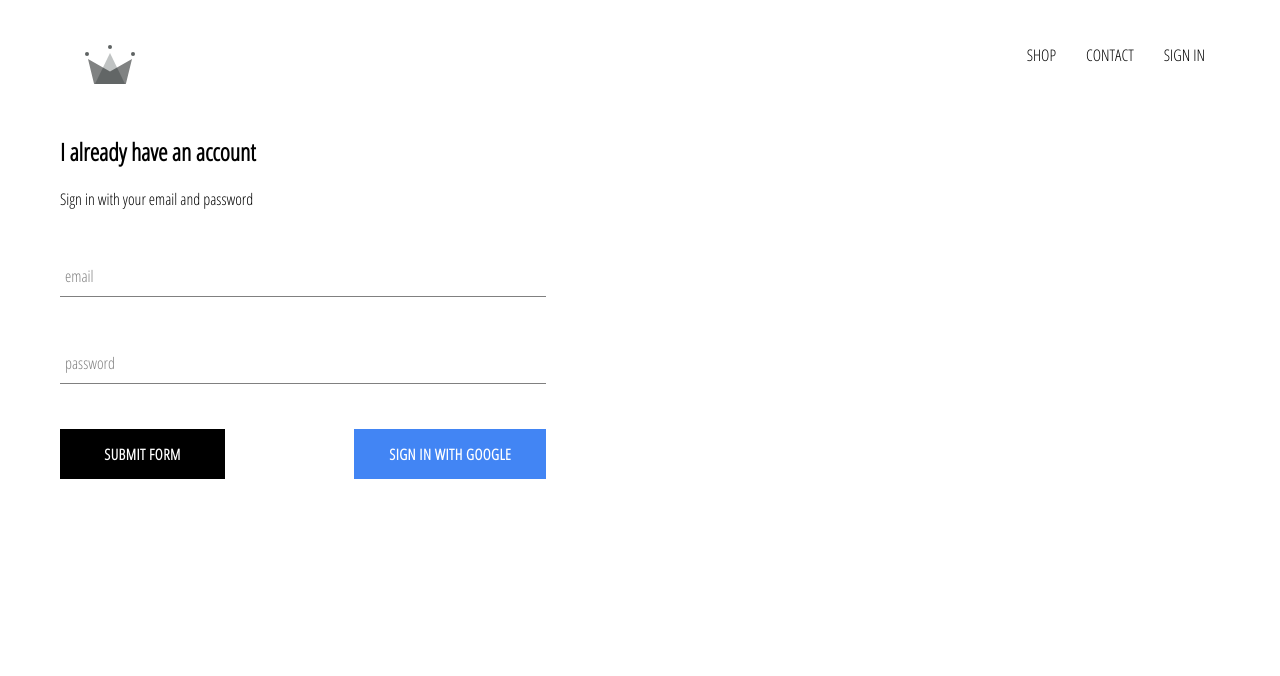
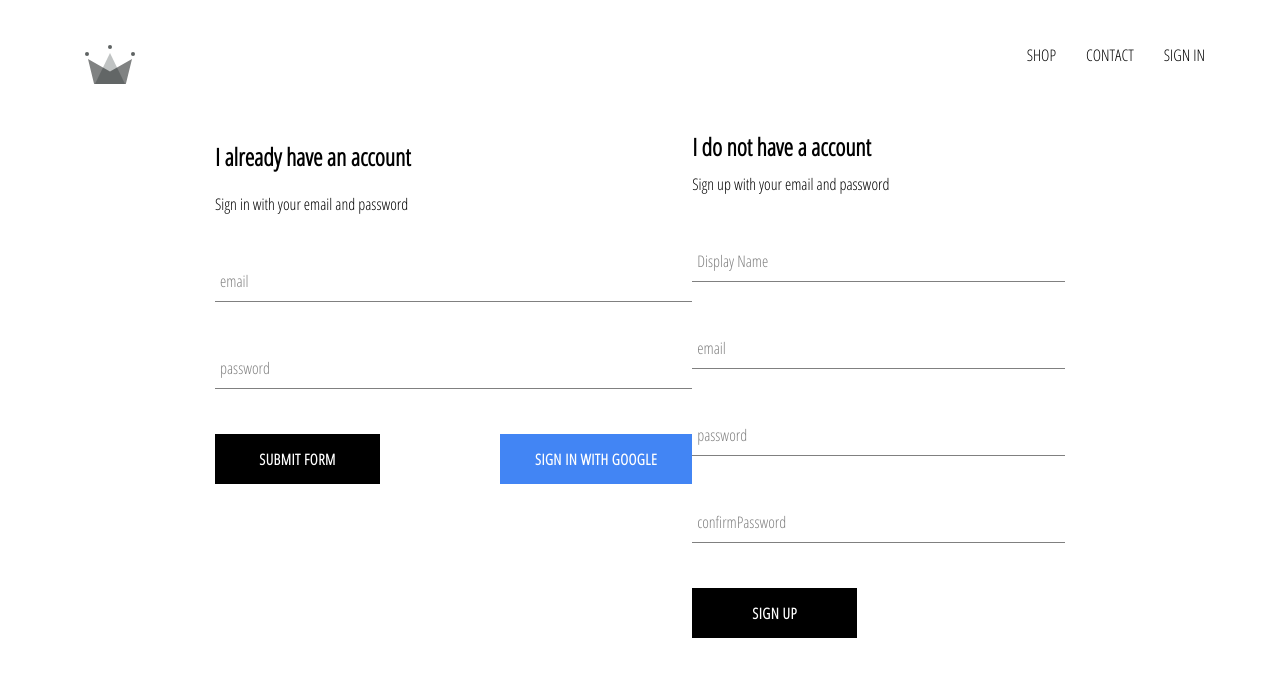
Before and after one commit to Hchaichi94/clothing-store, a React (Create React App) app: page /signin in a window 1280 px wide. Shown: the top 676 px of the page. Built offline with nearby package versions, Linux system fonts and the light colour scheme; no server answers.

Commit message:
add sign-up

```diff
--- a/src/App.js
+++ b/src/App.js
@@ -5,7 +5,7 @@
 import { Switch, Route } from 'react-router-dom'
 import Header from './components/header/header.component'
 import SignInAndSignUpPage from './pages/sign-in-sign-up/sign-in-sign-up.component'
-import { auth } from './firebase/firebase.utlis'
+import { auth, creatUserProfileDocument } from './firebase/firebase.utlis'
 
 class App extends React.Component {
   constructor() {
@@ -17,10 +17,21 @@
   unsubscribeFromAuth = null;
 
   componentDidMount() {
-    this.unsubscribeFromAuth = auth.onAuthStateChanged(user => {
-      this.setState({ currentUser: user })
-      console.log(user)
-
+    this.unsubscribeFromAuth = auth.onAuthStateChanged(async userAuth => {
+      if (userAuth) {
+        const userRef = await creatUserProfileDocument(userAuth);
+        userRef.onSnapshot(snapShot => {
+          this.setState({
+            currentUser: {
+              id: snapShot.id,
+              ...snapShot.data()
+            }
+          }); console.log(this.state)
+        })
+      }
+      else {
+        this.setState({ currentUser: userAuth })
+      }
     })
   }
 
--- /dev/null
+++ b/src/components/sign-up/sign-up.component.jsx
@@ -0,0 +1,92 @@
+import React from "react";
+import "./sign-up.styles.scss";
+import FormInput from "../form-input/form-input.component";
+import CustomButton from "../custom-button/custom-button.component";
+import { auth, creatUserProfileDocument } from "../../firebase/firebase.utlis";
+
+class SignUp extends React.Component {
+  constructor() {
+    super();
+    this.state = {
+      displayName: "",
+      email: "",
+      password: "",
+      confirmPassword: ""
+    };
+  }
+  handleSubmit = async event => {
+    event.preventDefault();
+    const { displayName, email, password, confirmPassword } = this.state;
+    if (password !== confirmPassword) {
+      alert("passwords don't match");
+      return;
+    }
+    try {
+      const { user } = await auth.createUserWithEmailAndPassword(
+        email,
+        password
+      );
+
+      await creatUserProfileDocument(user, { displayName });
+      this.state = {
+        displayName: "",
+        email: "",
+        password: "",
+        confirmPassword: ""
+      };
+    } catch (e) {
+      console.log(e);
+    }
+  };
+
+  handleChange = event => {
+    const { name, value } = event.target;
+    this.setState({ [name]: value });
+  };
+
+  render() {
+    const { displayName, email, password, confirmPassword } = this.state;
+    return (
+      <div className="sign-up">
+        <h2 className="title">I do not have a account</h2>
+        <span>Sign up with your email and password</span>
+        <form className="sign-up-form" onSubmit={this.handleSubmit}>
+          <FormInput
+            type="text"
+            name="displayName"
+            value={displayName}
+            onChange={this.handleChange}
+            label="Display Name"
+            required
+          />
+          <FormInput
+            type="email"
+            name="email"
+            value={email}
+            onChange={this.handleChange}
+            label="email"
+            required
+          />
+          <FormInput
+            type="password"
+            name="password"
+            value={password}
+            onChange={this.handleChange}
+            label="password"
+            required
+          />
+          <FormInput
+            type="password"
+            name="confirmPassword"
+            value={confirmPassword}
+            onChange={this.handleChange}
+            label="confirmPassword"
+            required
+          />
+          <CustomButton type="submit">SIGN UP</CustomButton>
+        </form>
+      </div>
+    );
+  }
+}
+export default SignUp;
--- /dev/null
+++ b/src/components/sign-up/sign-up.styles.scss
@@ -0,0 +1,9 @@
+.sign-up {
+  display: flex;
+  flex-direction: column;
+  width: 380px;
+
+  .title {
+    margin: 10px 0;
+  }
+}
--- a/src/firebase/firebase.utlis.js
+++ b/src/firebase/firebase.utlis.js
@@ -12,7 +12,28 @@
     appId: "1:997817256690:web:476e1d09dfb04ee8e95e6b",
     measurementId: "G-S96DJZC277"
 }
+export const creatUserProfileDocument = async (userAuth, additionalData) => {
+    if (!userAuth) return;
 
+    const userRef = firestore.doc(`users/${userAuth.uid}`);
+    const snapShot = await userRef.get();
+
+    if (!snapShot.exists) {
+        const { displayName, email } = userAuth;
+        const createdAt = new Date();
+        try {
+            await userRef.set({
+                displayName,
+                email,
+                createdAt,
+                ...additionalData
+            })
+        } catch (e) {
+            console.log('error creating user', e.message)
+        }
+    }
+    return userRef;
+}
 firebase.initializeApp(config);
 
 export const auth = firebase.auth();
--- a/src/pages/sign-in-sign-up/sign-in-sign-up.component.jsx
+++ b/src/pages/sign-in-sign-up/sign-in-sign-up.component.jsx
@@ -1,10 +1,11 @@
 import React from "react";
 import "./sign-in-sign-up.styles.scss";
 import SignIn from "../../components/sign-in/sign-in.component";
-
+import SignUp from "../../components/sign-up/sign-up.component";
 const SignInAndSignUpPage = () => (
-  <div className="sign-in-sign-up">
+  <div className="sign-in-and-sign-up">
     <SignIn />
+    <SignUp />
   </div>
 );
 
--- a/src/pages/sign-in-sign-up/sign-in-sign-up.styles.scss
+++ b/src/pages/sign-in-sign-up/sign-in-sign-up.styles.scss
@@ -0,0 +1,6 @@
+.sign-in-and-sign-up {
+  width: 850px;
+  display: flex;
+  justify-content: space-between;
+  margin: 30px auto;
+}
```
